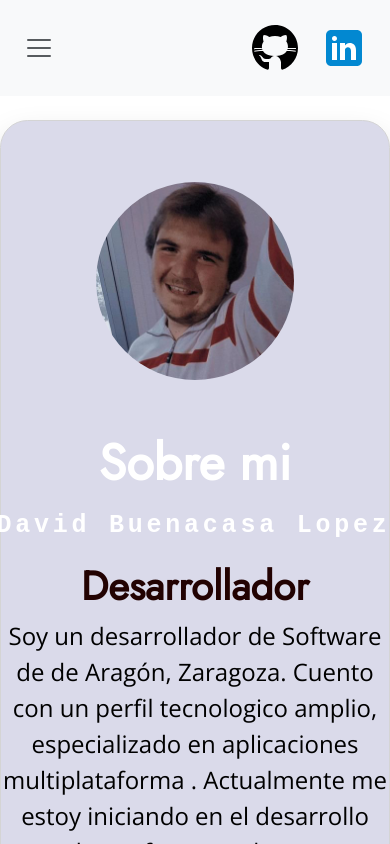
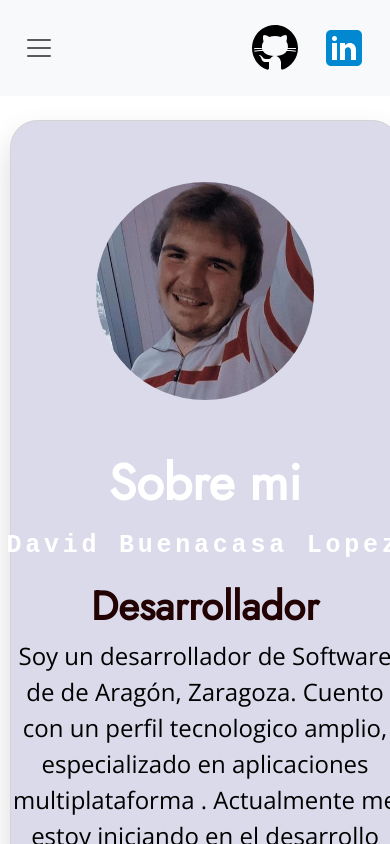
Before and after one commit to DavidBuenacasa/portfolio, an Angular app: page / in a window 390 px wide. Shown: the top 844 px of the page. Built offline with nearby package versions, Linux system fonts and the light colour scheme.

Commit message:
cambios interfaz movil

```diff
--- a/src/app/contacto-component/contacto-component.component.css
+++ b/src/app/contacto-component/contacto-component.component.css
@@ -6,6 +6,10 @@ p{
     font-size: 25px;
     text-align: center;
     margin-bottom: 40px;
+}
+
+div{
+  border: 1px solid black;
 }
 
 
@@ -29,7 +33,7 @@ p{
   display: none;
 }
 .c-checkbox:checked + .c-formContainer .c-form {
-  width: 37.5em;
+  width: 25em;
 }
 .c-checkbox:checked + .c-formContainer .c-form__toggle {
   visibility: hidden;
@@ -67,6 +71,7 @@ p{
 .c-form__toggle {
   position: absolute;
   border-radius: 6.25em;
+
   background-color: #ffffff;
   transition: 0.2s;
 }
@@ -79,6 +84,8 @@ p{
   box-shadow: 0 0.125em 0.3125em rgba(0, 0, 0, 0.3);
   display: flex;
   justify-content: center;
+
+
 }
 
 .c-form__toggle {
@@ -89,10 +96,12 @@ p{
   display: flex;
   align-items: center;
   justify-content: center;
+
 }
 .c-form__toggle::before {
   font-size: 1.75em;
   content: attr(data-title);
+
 }
 
 .c-form__input,
@@ -102,6 +111,7 @@ p{
   outline: 0;
   border-radius: 5em;
   box-sizing: border-box;
+
 }
 
 .c-form__input,
@@ -111,16 +121,19 @@ p{
   visibility: hidden;
   transform: scale(0.7);
   transition: 0s;
+
 }
 
 .c-form__input {
   color: #ffcccc;
   height: 100%;
-  width: 100%;
+  width: 70%;
   padding: 0 0.714em;
+
 }
 .c-form__input::placeholder {
   color: currentColor;
+
 }
 .c-form__input:required:valid {
   color: #ff7b73;
@@ -136,11 +149,12 @@ p{
   color: #ffaea9;
   height: 100%;
   width: auto;
+
 }
 .c-form__buttonLabel::before {
   content: "";
   position: absolute;
-  width: 100%;
+  width: 70%;
   height: 100%;
   pointer-events: none;
   cursor: pointer;
--- a/src/app/contacto-component/contacto-component.component.ts
+++ b/src/app/contacto-component/contacto-component.component.ts
@@ -29,7 +29,7 @@ export class ContactoComponentComponent {
     const params = {
       username: "Notificacion de Contacto",
       avatar_url: "",
-      content: this.nombre + " quiere contactar contigo, su email es " + this.email
+      content: "@.sirdavo " + this.nombre + " quiere contactar contigo, su email es " + this.email
     }
     request.send(JSON.stringify(params));
   }
--- a/src/app/inicio-component/inicio-component.component.css
+++ b/src/app/inicio-component/inicio-component.component.css
@@ -418,7 +418,7 @@ p {
   #profile_image {
     margin: auto;
     border-radius: 50%;
-    width: 50%;
+    width: 55%;
     margin-top: 5%;
     border: solid 1px bla;
   }
@@ -453,4 +453,9 @@ p {
   .card-timeline {
     margin-top: 50px;
   }
+
+  .card{
+    margin-left: 10px;
+    margin-right: 10px;
+  }
 }
```
